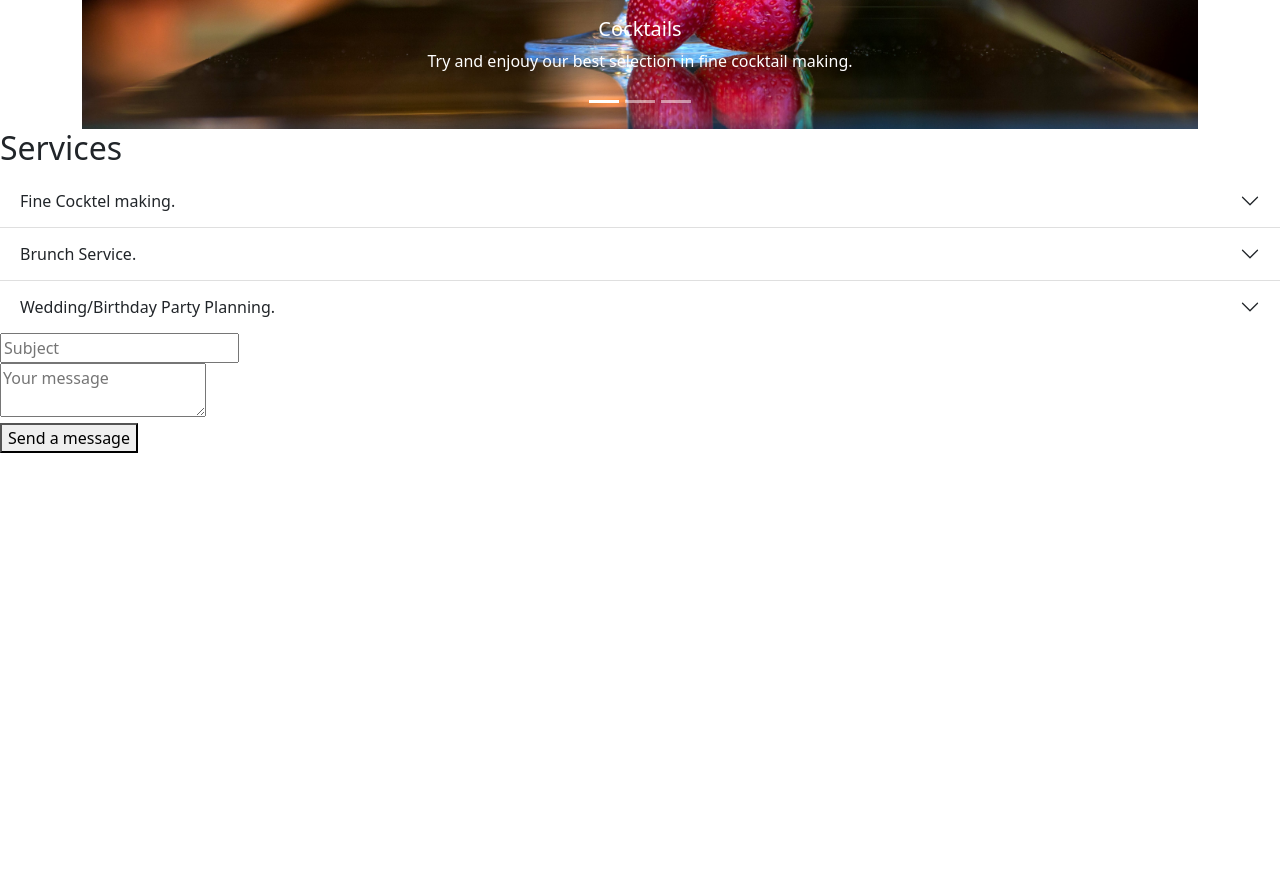
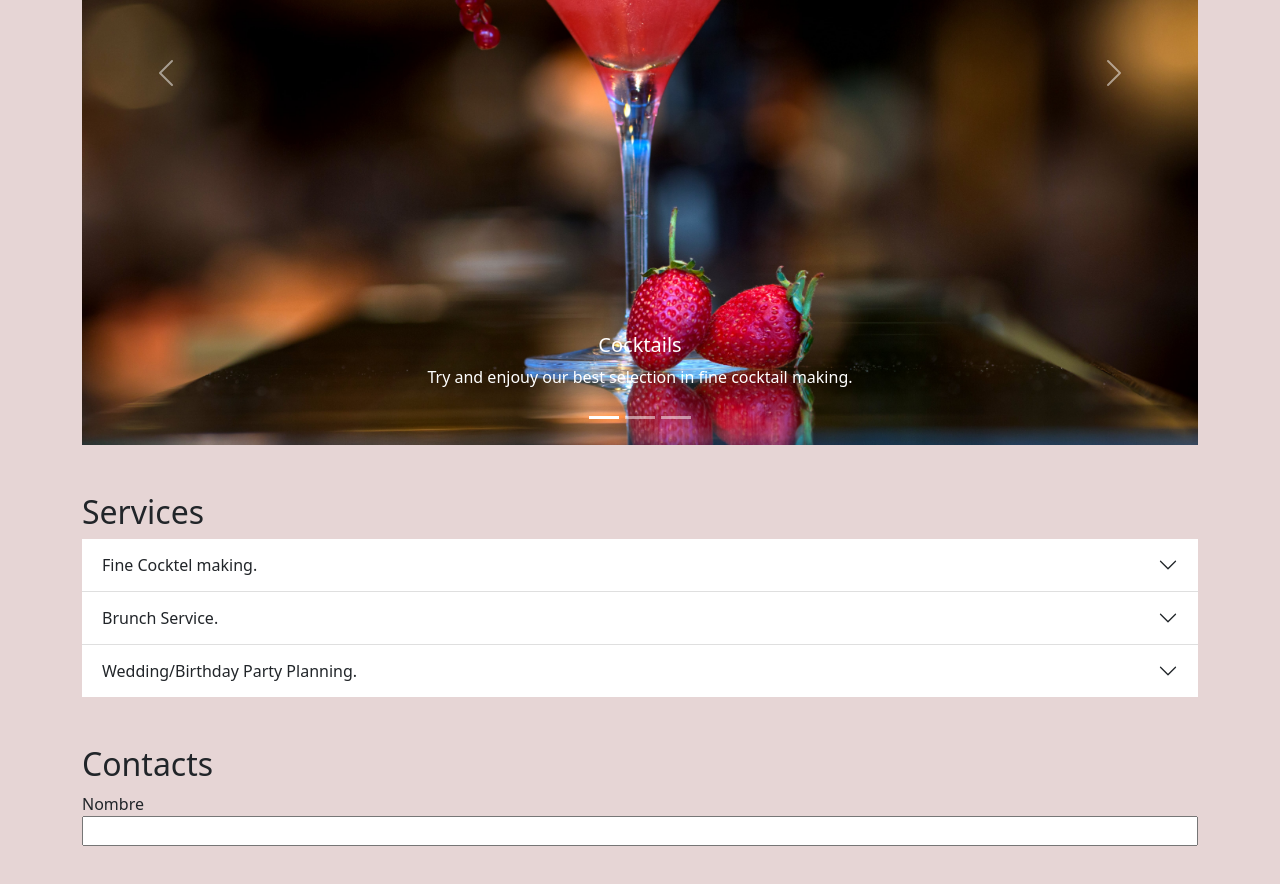
Before and after one commit to Brisasoledad2022/pin-frontend, a React (Create React App) app: page / in a window 1280 px wide. Shown: the part 1760-2644 px from the top of the page. Before the commit the page ends 2213 px from the top, so only its background shows below. Built offline with nearby package versions, Linux system fonts and the light colour scheme.

Commit message:
funcionalidad de componentes/validación javascript

```diff
--- a/package.json
+++ b/package.json
@@ -8,6 +8,7 @@
     "@testing-library/user-event": "^13.5.0",
     "axios": "^1.3.4",
     "bootstrap": "5.1.3",
+    "formik": "^2.2.9",
     "react": "^18.2.0",
     "react-dom": "^18.2.0",
     "react-scripts": "5.0.1",
--- a/src/index.css
+++ b/src/index.css
@@ -1,5 +1,6 @@
 body {
   margin: 0;
+  background-color: rgb(230, 213, 213);
   padding: 0;
   box-sizing: border-box;
   scroll-behavior: smooth;
@@ -32,11 +33,11 @@ code {
   position: fixed;
 }
 .header .navbar-brand .logo {
-  width: 50px; /* Cambia el tamaño según tus necesidades */
-  height: auto; /* Para mantener la proporción original de la imagen */
+  width: 50px;
+  height: auto;
 }
 .logo{
-  width: 50px;
+  width: 150px;
   height: auto;
 }
 .img-carousel {
--- a/src/sections/About/About.jsx
+++ b/src/sections/About/About.jsx
@@ -1,6 +1,6 @@
 function About(props) {
   return (
-    <div id="About">
+    <div id="About" className="container my-5">
       <h2>About Us</h2>
       <div className="card">
         <div className="card-body">
--- a/src/sections/Contacts/Contacts.jsx
+++ b/src/sections/Contacts/Contacts.jsx
@@ -1,23 +1,48 @@
+import { Field, Form, Formik } from "formik";
+
 function Contact() {
   return (
-    <section>
-      <div id="Contacts">
-        <form action="mailto:info@example.com" method="GET">
-          <div>
-            <input type="text" placeholder="Subject" name="subject" required />
-          </div>
-          <div>
-            <textarea
-              placeholder="Your message"
-              name="body"
-              required
-            ></textarea>
-          </div>
-          <div>
-            <button type="submit">Send a message</button>
-          </div>
-        </form>
-      </div>
+    <section id="Contacts" className="container my-5">
+      <h2>Contacts</h2>
+      <Formik
+        initialValues={{
+          name: "",
+          email: "",
+          phone: "",
+          message: "",
+        }}
+        validate={(values) => {
+          const errors = {};
+          if (!values.name) {
+            errors.name = "Nombre requerido";
+          }
+
+          if (!values.email) {
+            errors.email = "Email requerido";
+          } else if (
+            !/^[A-Z0-9._%+-]+@[A-Z0-9.-]+.[A-Z]{2,}$/i.test(values.email)
+          ) {
+            errors.email = "Formato de Email incorrecto";
+          }
+
+          if (!values.message) {
+            errors.message = "Campo requerido";
+          }
+          return errors;
+        }}
+      >
+        {({ values, touched, errors }) => (
+          <Form>
+            <div className="d-flex flex-column">
+              <label>Nombre</label>
+              <Field name="name" type="text" />
+              {touched.name && errors.name && (
+                <p className="text-danger my-1">{errors.name}</p>
+              )}
+            </div>
+          </Form>
+        )}
+      </Formik>
     </section>
   );
 }
--- a/src/sections/Navbar/Navbar.jsx
+++ b/src/sections/Navbar/Navbar.jsx
@@ -24,7 +24,7 @@ function Navbar() {
   ];
 
   return (
-    <header className="d-flex align-items-center w-100 bg-transparent justify-content-between px-4">
+    <header className="d-flex align-items-center w-100 bg-transparent justify-content-between py-5 container">
       <img className="logo" alt="logo" src={logo} />
 
       <div className="d-flex align-items-center ">
--- a/src/sections/Services/Services.jsx
+++ b/src/sections/Services/Services.jsx
@@ -2,11 +2,8 @@ import React from "react";
 
 function Services() {
   return (
-
-    <div id="Services">
-         <h2>
-      Services
-    </h2>
+    <div id="Services" className="container my-5">
+      <h2>Services</h2>
       <div className="accordion accordion-flush" id="accordionFlushExample">
         <div className="accordion-item">
           <h2 className="accordion-header" id="flush-headingOne">
@@ -28,11 +25,19 @@ function Services() {
             data-bs-parent="#accordionFlushExample"
           >
             <div className="accordion-body">
-            Are you ready for a sensory adventure? Come experience the tantalizing taste of cocktails at The Bloom bar! Our expert mixologists have carefully crafted a selection of unique and delicious cocktails that are sure to leave your taste buds buzzing with delight.
-
-From classic favorites to innovative creations, we use only the freshest ingredients and highest quality spirits to bring you the ultimate cocktail experience. Whether you're in the mood for something sweet and fruity or bold and savory, we've got you covered.
-
-But that's not all - we also offer a cozy and welcoming atmosphere where you can sit back, relax, and enjoy the company of friends or family. So come on down to The Bloom bar and let us take you on a journey through the world of cocktails. You won't be disappointed!
+              Are you ready for a sensory adventure? Come experience the
+              tantalizing taste of cocktails at The Bloom bar! Our expert
+              mixologists have carefully crafted a selection of unique and
+              delicious cocktails that are sure to leave your taste buds buzzing
+              with delight. From classic favorites to innovative creations, we
+              use only the freshest ingredients and highest quality spirits to
+              bring you the ultimate cocktail experience. Whether you're in the
+              mood for something sweet and fruity or bold and savory, we've got
+              you covered. But that's not all - we also offer a cozy and
+              welcoming atmosphere where you can sit back, relax, and enjoy the
+              company of friends or family. So come on down to The Bloom bar and
+              let us take you on a journey through the world of cocktails. You
+              won't be disappointed!
             </div>
           </div>
         </div>
@@ -56,13 +61,20 @@ But that's not all - we also offer a cozy and welcoming atmosphere where you can
             data-bs-parent="#accordionFlushExample"
           >
             <div className="accordion-body">
-            Start your day off right with The Bloom's delicious brunch service! Our expert chefs have crafted a delectable menu that is sure to satisfy your cravings and leave you feeling energized and ready to take on the day.
-
-From fluffy pancakes to savory omelets, we use only the freshest ingredients to create a wide variety of mouth-watering dishes. And don't forget about our signature brunch cocktails, made with top-quality spirits and fresh juices.
-
-But it's not just the food that sets us apart - we also offer a beautiful and inviting atmosphere where you can sit back and relax with friends or family. Whether you're looking for a cozy spot for a romantic brunch date or a lively gathering with friends, we've got you covered.
-
-So come on down to The Bloom and treat yourself to a delicious brunch experience that will leave you feeling satisfied and ready to take on the day!
+              Start your day off right with The Bloom's delicious brunch
+              service! Our expert chefs have crafted a delectable menu that is
+              sure to satisfy your cravings and leave you feeling energized and
+              ready to take on the day. From fluffy pancakes to savory omelets,
+              we use only the freshest ingredients to create a wide variety of
+              mouth-watering dishes. And don't forget about our signature brunch
+              cocktails, made with top-quality spirits and fresh juices. But
+              it's not just the food that sets us apart - we also offer a
+              beautiful and inviting atmosphere where you can sit back and relax
+              with friends or family. Whether you're looking for a cozy spot for
+              a romantic brunch date or a lively gathering with friends, we've
+              got you covered. So come on down to The Bloom and treat yourself
+              to a delicious brunch experience that will leave you feeling
+              satisfied and ready to take on the day!
             </div>
           </div>
         </div>
@@ -86,13 +98,23 @@ So come on down to The Bloom and treat yourself to a delicious brunch experience
             data-bs-parent="#accordionFlushExample"
           >
             <div className="accordion-body">
-            Let The Bloom help make your special day unforgettable with our expert wedding and birthday party planning services! Our team of experienced planners and designers are here to help bring your vision to life and create a truly magical experience.
-
-From venue selection to floral arrangements and everything in between, we handle every detail with care and attention to ensure that your special day is perfect. We'll work with you to create a customized plan that fits your unique style and budget, so you can sit back and relax knowing that every aspect of your event is taken care of.
-
-But it's not just about the planning - we also offer a beautiful and elegant venue that is the perfect backdrop for your special day. With stunning views, delicious catering options, and top-notch service, The Bloom is the perfect choice for your wedding or birthday party.
-
-So why stress over the details? Let The Bloom take care of everything and create a celebration that you and your guests will never forget. Contact us today to start planning your dream event!
+              Let The Bloom help make your special day unforgettable with our
+              expert wedding and birthday party planning services! Our team of
+              experienced planners and designers are here to help bring your
+              vision to life and create a truly magical experience. From venue
+              selection to floral arrangements and everything in between, we
+              handle every detail with care and attention to ensure that your
+              special day is perfect. We'll work with you to create a customized
+              plan that fits your unique style and budget, so you can sit back
+              and relax knowing that every aspect of your event is taken care
+              of. But it's not just about the planning - we also offer a
+              beautiful and elegant venue that is the perfect backdrop for your
+              special day. With stunning views, delicious catering options, and
+              top-notch service, The Bloom is the perfect choice for your
+              wedding or birthday party. So why stress over the details? Let The
+              Bloom take care of everything and create a celebration that you
+              and your guests will never forget. Contact us today to start
+              planning your dream event!
             </div>
           </div>
         </div>
```
Also changed, not shown: src/sections/footer/index.js (added), 1 other file (tests, documents, lock files or other folders).
